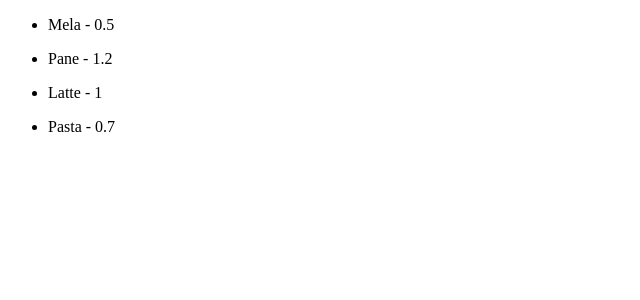
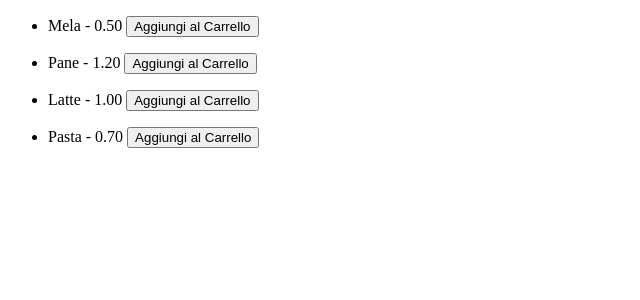
Before and after one commit to mauroanastasi/ex-react-usereducer-spesa, a React (Vite) app: page / in a window 1280 px wide. Shown: the top 300 px of the page, without its empty margins (0-640 px from the left). Built offline with nearby package versions, Linux system fonts and the light colour scheme.

Commit message:
[UPD] addToCart with quantity 1

```diff
--- a/components/ProductList.jsx
+++ b/components/ProductList.jsx
@@ -1,7 +1,11 @@
 import React from 'react'
+import { useState } from 'react';
 
 const ProductList = () => {
 
+    const [addedProducts, setAddedProducts] = useState([])
+
+    console.log(addedProducts)
     const products = [
         { name: 'Mela', price: 0.5 },
         { name: 'Pane', price: 1.2 },
@@ -9,11 +13,23 @@ const ProductList = () => {
         { name: 'Pasta', price: 0.7 },
     ];
 
+    function addToCart(product) {
+        let esiste = addedProducts.some(p =>
+            p.name === product.name
+        )
+        if (esiste) {
+            return
+        } setAddedProducts(now => [...now, { ...product, quantity: 1 }]
+        )
+    }
+
+
     return (
         <div>
-            {products.map((p) => (
+            {products.map((p, i) => (
                 <ul>
-                    <li>{p.name} - {p.price}</li>
+                    <li key={i}> {p.name} - {p.price.toFixed(2)}  <button onClick={() => addToCart(p)} >Aggiungi al Carrello</button>
+                    </li>
                 </ul>
             ))}
         </div>
```
